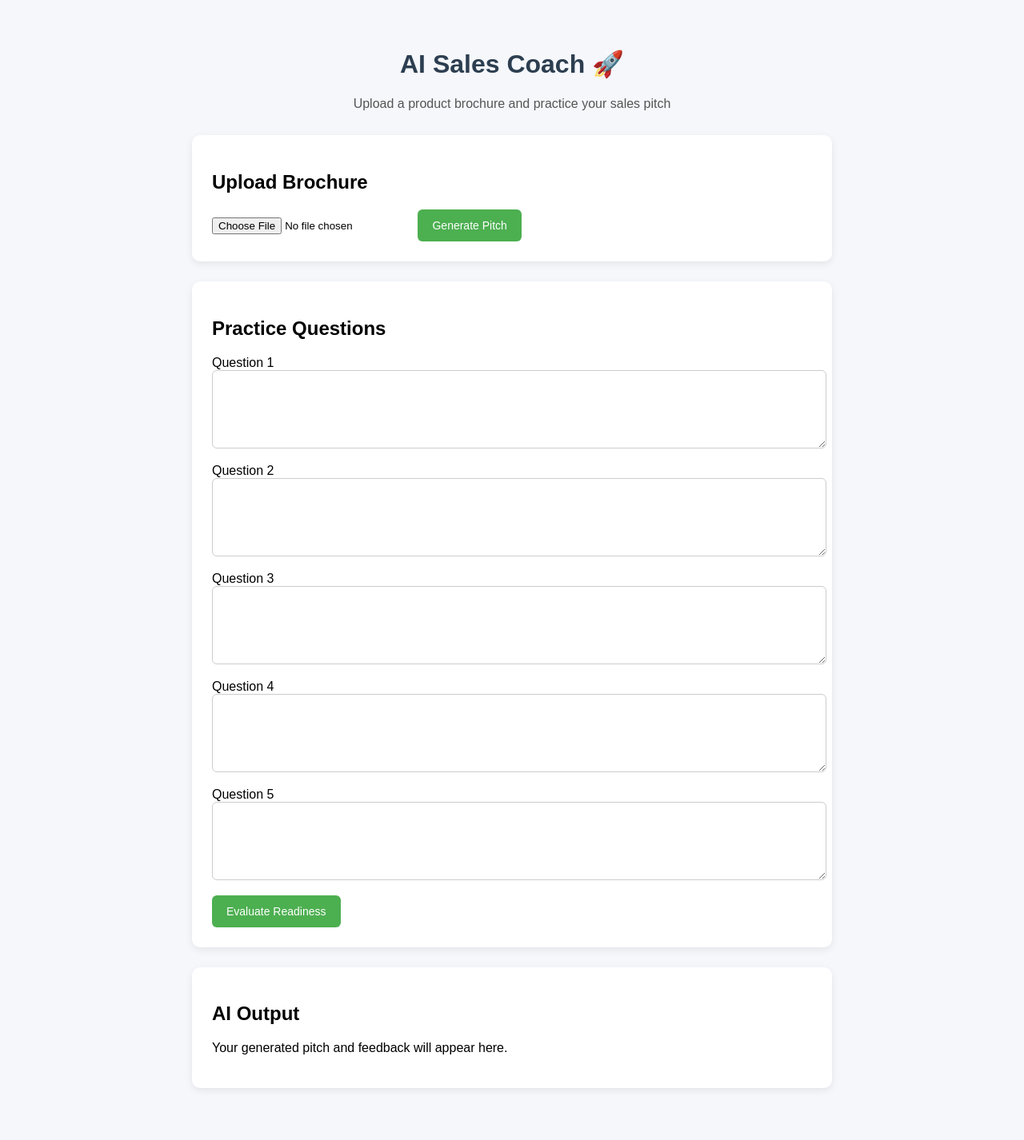
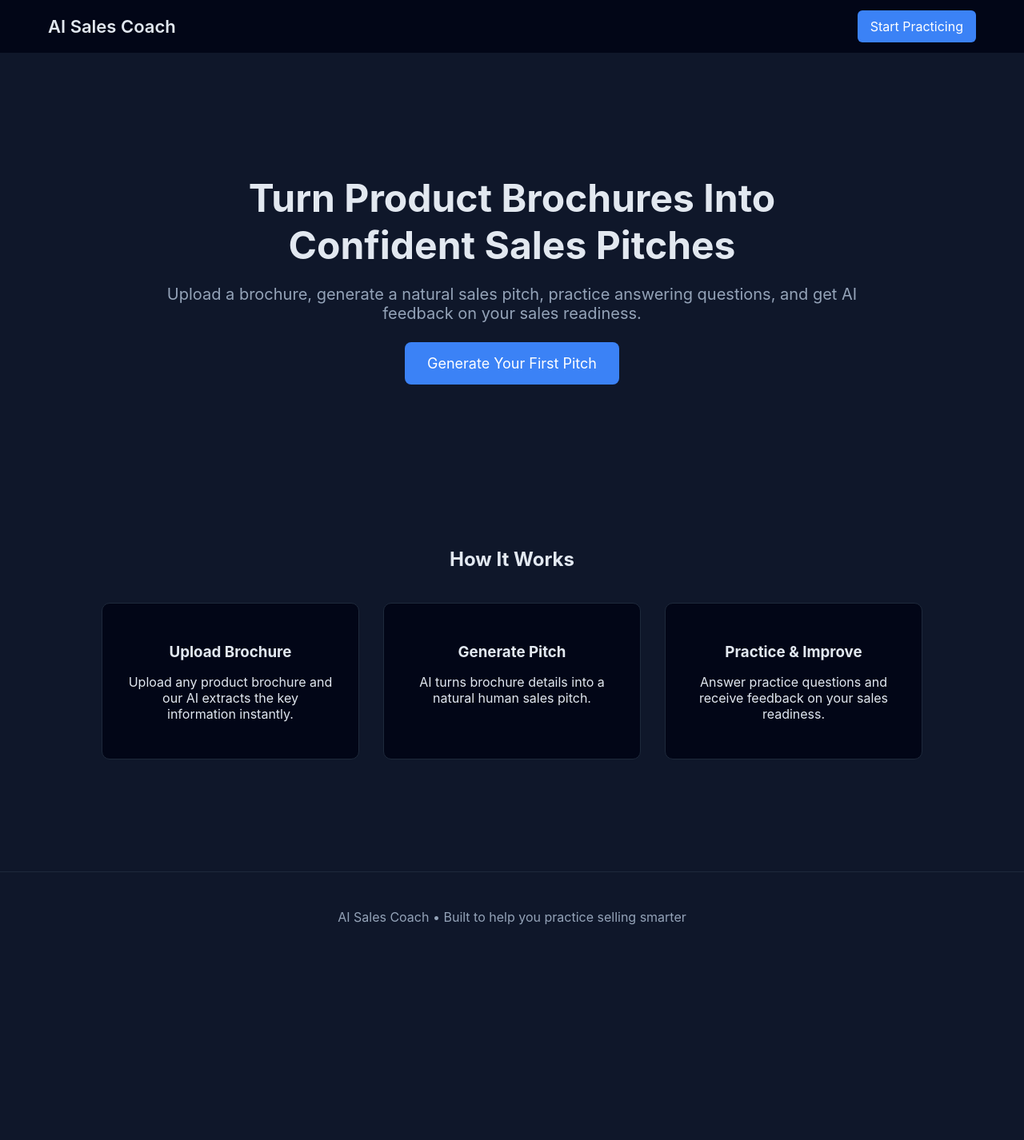
Before and after one commit to mugdhachalla/ai-sales-coach, a Flask app: page / in a window 1280 px wide. Shown: the whole page at 80% size. After the commit the page ends 1157 px from the top, so only its background shows below. Run offline with Flask 3, Linux system fonts and the light colour scheme.

Commit message:
improvements

```diff
--- a/app.py
+++ b/app.py
@@ -1,5 +1,5 @@
 from huggingface_hub import InferenceClient
-from flask import Flask, render_template, request, jsonify
+from flask import Flask, render_template, request, jsonify, redirect, url_for, session
 import pdfplumber
 import os
 import requests
@@ -20,7 +20,7 @@ client = InferenceClient(
 embedding_model = SentenceTransformer("all-MiniLM-L6-v2")
 
 app = Flask(__name__)
-
+app.secret_key = os.getenv("SECRET_KEY")
 
 # -------------------------------
 # Extract text from PDF
@@ -108,21 +108,30 @@ def generate_pitch(query, index, chunks):
     context = context[:2000]
 
     prompt = f"""
-You are a professional sales trainer.
+You are an experienced retail salesperson speaking directly to a customer in a store.
 
-Using the brochure information below create:
+Your goal is to explain the product in a natural, friendly, and persuasive way, as if you are helping a customer decide whether to buy it.
 
-1. A 60 second sales pitch
-2. Key selling points
-3. Five practice questions for a salesman
+Use the product information below to create a short sales pitch that sounds conversational and human.
 
-Brochure Information:
+Guidelines:
+- Speak as if you are talking directly to a customer.
+- Keep the tone friendly, clear, and helpful.
+- Focus on how the product benefits the customer.
+- Avoid special characters like asterisks.
+- Do not include headings or formatting.
+- Keep the pitch around 7 to 10 sentences.
+
+Product information:
 {context}
+
+Write the sales pitch now.
 """
 
     try:
 
-        response = client.chat_completion(
+        completion = client.chat.completions.create(
+            model="HuggingFaceH4/zephyr-7b-beta",
             messages=[
                 {"role": "system", "content": "You are a professional sales trainer."},
                 {"role": "user", "content": prompt}
@@ -130,10 +139,12 @@ Brochure Information:
             max_tokens=300
         )
 
-        return response.choices[0].message.content
+        return completion.choices[0].message.content
 
     except Exception as e:
-        return f"HuggingFace error: {str(e)}"
+        import traceback
+        traceback.print_exc()
+        return str(e)
 
 # -------------------------------
 # Evaluate user answers
@@ -141,29 +152,55 @@ Brochure Information:
 def evaluate_answers(answers):
 
     prompt = f"""
-You are a sales trainer evaluating a trainee.
+You are a strict sales trainer grading a trainee.
+
+Product: Fitbit fitness tracker.
+
+Evaluate the trainee's answers below.
 
 Answers:
 {answers}
 
-Evaluate and provide:
+Score the trainee from 0 to 10 using this rubric:
 
-preparedness score out of 10
-strengths
-improvements
+0-2 → Completely incorrect or irrelevant answers
+3-4 → Very weak understanding of the product
+5-6 → Basic understanding but lacks clarity or sales value
+7-8 → Good understanding with reasonable explanation
+9-10 → Excellent sales pitch with clear value and persuasion
+
+Be strict when grading.
+
+Return the result in this format:
+
+Score: X/10
+
+Strengths:
+- ...
+
+Weaknesses:
+- ...
+
+How to Improve:
+- ...
 """
 
     try:
 
-        response = client.text_generation(
-            prompt,
+        completion = client.chat.completions.create(
             model="HuggingFaceH4/zephyr-7b-beta",
-            max_new_tokens=200
+            messages=[
+                {"role": "system", "content": "You are an expert sales trainer."},
+                {"role": "user", "content": prompt}
+            ],
+            max_tokens=200
         )
 
-        return response
+        return completion.choices[0].message.content
 
     except Exception as e:
+        import traceback
+        traceback.print_exc()
         return str(e)
 
 # -------------------------------
@@ -171,6 +208,10 @@ improvements
 # -------------------------------
 @app.route("/")
 def home():
+    return render_template("landing.html")
+
+@app.route("/upload_page")
+def upload_page():
     return render_template("index.html")
 
 
@@ -192,20 +233,43 @@ def upload():
         index,
         chunks
     )
+    session ["pitch"]=pitch
 
-    return str(pitch)
+    return render_template("results.html", pitch=pitch)
+
+
+
+@app.route("/practice-questions")
+def practice_questions():
+    return render_template("practice.html")
+
+
+@app.route("/practice")
+def practice():
+    return redirect(url_for("practice_questions"))
+
 @app.route("/evaluate", methods=["POST"])
 def evaluate():
 
     answers = ""
 
-    for i in range(1, 6):
+    for i in range(1,6):
         answers += request.form.get(f"answer{i}") + "\n"
 
     feedback = evaluate_answers(answers)
 
-    return str(feedback)
+    return render_template("evaluation.html", feedback=feedback)
 
+
+@app.route("/pitch")
+def pitch():
+
+    pitch = session.get("pitch")
+
+    if not pitch:
+        return "No pitch available. Please upload a brochure first."
+
+    return render_template("results.html", pitch=pitch)
 
 # -------------------------------
 # Run server
--- a/static/styles.css
+++ b/static/styles.css
@@ -1,58 +1,257 @@
-body {
-    font-family: Arial, sans-serif;
-    background-color: #f5f7fb;
-    margin: 0;
-    padding: 0;
+body{
+font-family: "Inter", sans-serif;
+margin:0;
+background:#0f172a;
+color:#e2e8f0;
 }
 
-.container {
-    width: 800px;
-    margin: auto;
-    padding: 40px;
+/* NAVBAR */
+
+.navbar{
+display:flex;
+justify-content:space-between;
+align-items:center;
+padding:20px 60px;
+background:#020617;
 }
 
-h1 {
-    text-align: center;
-    color: #2c3e50;
+.logo{
+font-size:22px;
+font-weight:600;
 }
 
-.subtitle {
-    text-align: center;
-    margin-bottom: 30px;
-    color: #555;
+.nav-button{
+background:#3b82f6;
+color:white;
+padding:10px 16px;
+border-radius:6px;
+text-decoration:none;
 }
 
-.card {
-    background: white;
-    padding: 25px;
-    margin-bottom: 25px;
-    border-radius: 10px;
-    box-shadow: 0px 3px 10px rgba(0,0,0,0.08);
+.nav-button:hover{
+background:#2563eb;
 }
 
-input[type="file"] {
-    margin-top: 10px;
+/* HERO SECTION */
+
+.hero{
+text-align:center;
+padding:120px 20px;
+max-width:900px;
+margin:auto;
 }
 
-textarea {
-    width: 100%;
-    height: 80px;
-    margin-bottom: 15px;
-    padding: 8px;
-    border-radius: 6px;
-    border: 1px solid #ccc;
+.hero h1{
+font-size:48px;
+margin-bottom:20px;
 }
 
-button {
-    background: #4CAF50;
-    color: white;
-    border: none;
-    padding: 12px 18px;
-    border-radius: 6px;
-    cursor: pointer;
-    font-size: 14px;
+.hero p{
+font-size:20px;
+color:#94a3b8;
+margin-bottom:40px;
 }
 
-button:hover {
-    background: #45a049;
+.primary-button{
+background:#3b82f6;
+color:white;
+padding:16px 28px;
+border-radius:8px;
+font-size:18px;
+text-decoration:none;
 }
+
+.primary-button:hover{
+background:#2563eb;
+}
+
+/* FEATURES */
+
+.features{
+padding:80px 40px;
+text-align:center;
+}
+
+.features h2{
+margin-bottom:40px;
+}
+
+.feature-grid{
+display:flex;
+justify-content:center;
+gap:30px;
+flex-wrap:wrap;
+}
+
+.feature-card{
+background:#020617;
+padding:30px;
+border-radius:10px;
+width:260px;
+border:1px solid #1e293b;
+}
+
+.feature-card h3{
+margin-bottom:10px;
+}
+
+/* FOOTER */
+
+footer{
+text-align:center;
+padding:30px;
+border-top:1px solid #1e293b;
+margin-top:60px;
+color:#94a3b8;
+}
+
+/* MAIN PAGE CONTAINER */
+
+.container{
+max-width:850px;
+margin:70px auto;
+padding:40px;
+text-align:center;
+}
+
+/* TITLES */
+
+.container h1{
+font-size:40px;
+margin-bottom:10px;
+}
+
+.subtitle{
+color:#94a3b8;
+margin-bottom:40px;
+font-size:18px;
+}
+
+/* CARDS */
+
+.card{
+background:#020617;
+padding:35px;
+margin-bottom:30px;
+border-radius:12px;
+border:1px solid #1e293b;
+box-shadow:0 10px 25px rgba(0,0,0,0.35);
+text-align:left;
+}
+
+.card h2{
+margin-bottom:18px;
+font-size:22px;
+font-weight:600;
+}
+
+/* FILE UPLOAD */
+
+input[type="file"]{
+display:block;
+margin:20px auto;
+padding:10px;
+color:#94a3b8;
+}
+
+/* FORM LAYOUT */
+
+form{
+display:flex;
+flex-direction:column;
+gap:16px;
+}
+
+/* LABELS */
+
+label{
+font-weight:500;
+display:block;
+margin-bottom:5px;
+}
+
+/* TEXTAREAS */
+
+textarea{
+width:100%;
+min-height:110px;
+padding:12px;
+border-radius:8px;
+border:1px solid #1e293b;
+background:#0f172a;
+color:#e2e8f0;
+font-size:15px;
+resize:vertical;
+}
+
+textarea:focus{
+outline:none;
+border-color:#3b82f6;
+}
+
+/* BUTTONS */
+
+button{
+background:#3b82f6;
+color:white;
+border:none;
+padding:12px 22px;
+font-size:16px;
+border-radius:8px;
+cursor:pointer;
+transition:0.2s;
+align-self:center;
+}
+
+button:hover{
+background:#2563eb;
+transform:translateY(-1px);
+}
+
+/* LINK STYLE BUTTONS */
+
+.button{
+display:inline-block;
+margin-top:15px;
+margin-right:10px;
+background:#1e293b;
+color:white;
+padding:10px 18px;
+border-radius:8px;
+text-decoration:none;
+transition:0.2s;
+}
+
+.button:hover{
+background:#334155;
+}
+
+/* AI OUTPUT */
+
+.output-text{
+white-space:pre-wrap;
+line-height:1.7;
+font-size:16px;
+color:#e2e8f0;
+}
+
+/* SCORE BOX */
+
+.score-box{
+background:#0f172a;
+border:1px solid #3b82f6;
+padding:20px;
+border-radius:10px;
+margin-bottom:25px;
+font-size:18px;
+font-weight:500;
+color:#e2e8f0;
+}
+
+/* DIVIDER */
+
+.divider{
+height:1px;
+background:#1e293b;
+margin:30px 0;
+}
--- a/templates/index.html
+++ b/templates/index.html
@@ -16,44 +16,10 @@
 
 <h2>Upload Brochure</h2>
 
-<form action="/upload" method="post" enctype="multipart/form-data">
+<form action="{{ url_for('upload') }}" method="post" enctype="multipart/form-data">
 <input type="file" name="brochure" required>
 <button type="submit">Generate Pitch</button>
 </form>
-
-</div>
-
-<div class="card">
-
-<h2>Practice Questions</h2>
-
-<form action="/evaluate" method="post">
-
-<label>Question 1</label>
-<textarea name="answer1"></textarea>
-
-<label>Question 2</label>
-<textarea name="answer2"></textarea>
-
-<label>Question 3</label>
-<textarea name="answer3"></textarea>
-
-<label>Question 4</label>
-<textarea name="answer4"></textarea>
-
-<label>Question 5</label>
-<textarea name="answer5"></textarea>
-
-<button type="submit">Evaluate Readiness</button>
-
-</form>
-
-</div>
-
-<div class="card">
-
-<h2>AI Output</h2>
-<p>Your generated pitch and feedback will appear here.</p>
 
 </div>
 
--- /dev/null
+++ b/templates/landing.html
@@ -0,0 +1,65 @@
+<!DOCTYPE html>
+<html>
+<head>
+<title>AI Sales Coach</title>
+<link rel="stylesheet" href="{{ url_for('static', filename='styles.css') }}">
+</head>
+
+<body>
+
+<nav class="navbar">
+<div class="logo">AI Sales Coach</div>
+
+<div class="nav-links">
+<a href="{{ url_for('upload_page') }}" class="nav-button">Start Practicing</a>
+</div>
+</nav>
+
+<header class="hero">
+
+<h1>Turn Product Brochures Into Confident Sales Pitches</h1>
+
+<p>
+Upload a brochure, generate a natural sales pitch, practice answering questions,
+and get AI feedback on your sales readiness.
+</p>
+
+<a href="{{ url_for('upload_page') }}" class="primary-button">
+Generate Your First Pitch
+</a>
+
+</header>
+
+<section class="features">
+
+<h2>How It Works</h2>
+
+<div class="feature-grid">
+
+<div class="feature-card">
+<h3>Upload Brochure</h3>
+<p>Upload any product brochure and our AI extracts the key information instantly.</p>
+</div>
+
+<div class="feature-card">
+<h3>Generate Pitch</h3>
+<p>AI turns brochure details into a natural human sales pitch.</p>
+</div>
+
+<div class="feature-card">
+<h3>Practice & Improve</h3>
+<p>Answer practice questions and receive feedback on your sales readiness.</p>
+</div>
+
+</div>
+
+</section>
+
+<footer>
+
+<p>AI Sales Coach • Built to help you practice selling smarter</p>
+
+</footer>
+
+</body>
+</html>
```
Also changed, not shown: templates/evaluation.html (added, +28 -0 lines), templates/practice.html (added, +44 -0 lines), templates/results.html (added, +33 -0 lines), README.md, 1 other file.
